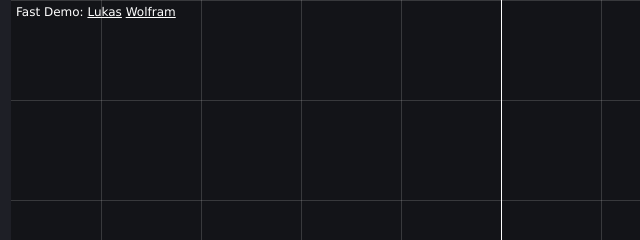
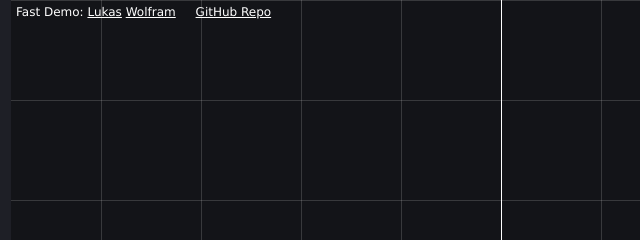
Before and after one commit to lukas-pierce/graph-builder, a website with bundled scripts: page index.html in a window 1280 px wide. Shown: the top 240 px of the page, 289-929 px from the left. Built offline with nearby package versions, Linux system fonts and the light colour scheme.

Commit message:
add github link

```diff
--- a/css/style.css
+++ b/css/style.css
@@ -149,3 +149,7 @@ pre {
   left: 5px;
   font-size: 12px;
 }
+
+.github-link {
+  margin-left: 1rem;
+}
--- a/index.html
+++ b/index.html
@@ -32,6 +32,7 @@
       Fast Demo:
       <a href="#" class="demo-link" data-demo="lukas">Lukas</a>
       <a href="#" class="demo-link" data-demo="wolfram">Wolfram</a>
+      <a href="https://github.com/lukas-pierce/jakesby-test" class="github-link" target="_blank">GitHub Repo</a>
     </div>
   </div>
 </div>
```
